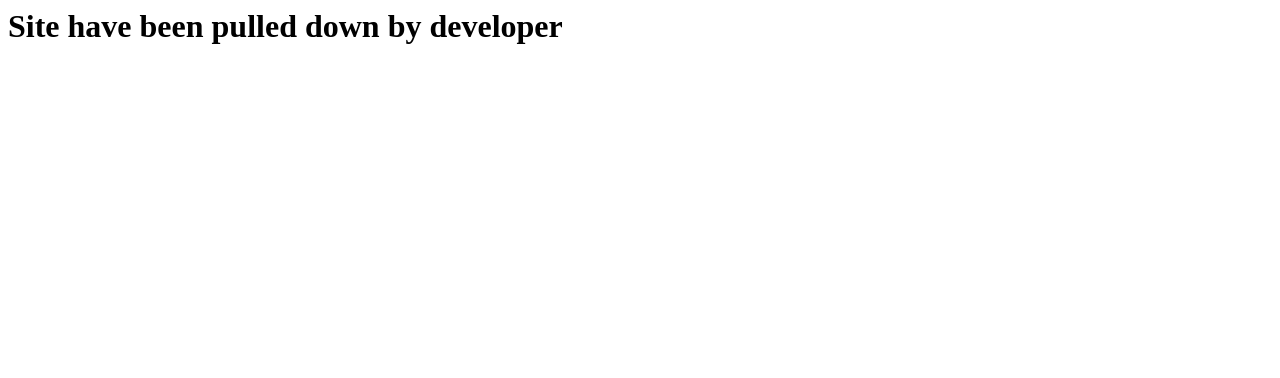
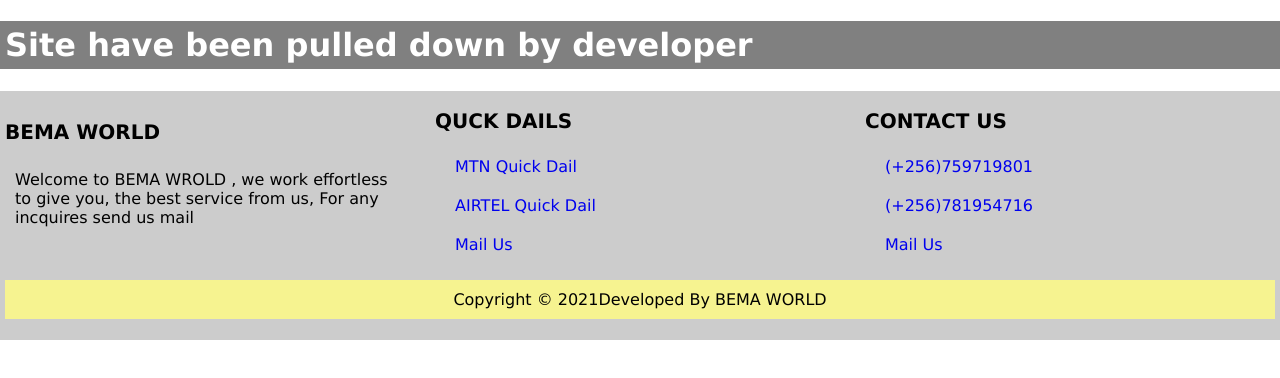
Before and after one commit to preciousbenson/KESSO, a website: page dist/404.html in a window 1280 px wide. Drawn offline with Linux system fonts and the light colour scheme; a web font is replaced by a local one.

Commit message:
down time

```diff
--- a/dist/404.html
+++ b/dist/404.html
@@ -1 +1,64 @@
-<h1>Site have been pulled down by developer</h1>
+<!DOCTYPE html>
+<html lang="en">
+<head>
+    <meta charset="UTF-8">
+    <meta http-equiv="X-UA-Compatible" content="IE=edge">
+    <meta name="viewport" content="width=device-width, initial-scale=1.0">
+    <title>KESSO|LTD</title>
+ <link rel="stylesheet" type="text/css" href="css/design.css">
+    <link rel="stylesheet" type="text/css" href="css/style2.css">
+
+    <!-- cdn font awesome -->
+       <link rel="stylesheet" href="https://cdnjs.cloudflare.com/ajax/libs/font-awesome/5.15.3/css/all.min.css">
+
+<!-- <link rel="stylesheet" href="https://www.w3schools.com/w3css/4/w3.css"> -->
+      <!-- FROM -->
+         <link href='https://fonts.googleapis.com/css?family=Montserrat:400,700' rel='stylesheet' type='text/css'>
+        <link href='https://fonts.googleapis.com/css?family=Droid+Serif:400,700,700italic,400italic' rel='stylesheet' type='text/css'>
+        <!-- FROM -->
+
+</head>
+<body>
+
+
+<h1 class="offnow">Site have been pulled down by developer</h1>
+<!-- footer -->
+            <footer class="footer">
+
+            <div class="grid grid_3">
+                <div class="About_us">
+                    <h1>BEMA WORLD</h1>
+                    <p>Welcome to BEMA WROLD , we work effortless to give you, the best service from us, For any incquires send us mail  </p>
+                </div>
+
+                    <div class="Adress_2" id="contactus">
+                        <h1> QUCK DAILS</h1>
+                        <li><a href="tel:(+256)759719801">MTN Quick Dail </a></li>
+                        <li><a href="tel:(+256)781954716">AIRTEL Quick Dail </a></li>
+
+                        <li><a href="mailto:preciousagaba0@gmail.com?subject=Compliments of the day">Mail Us</a></li>
+
+                    </div>
+
+                     <div class="Adress_2" id="contactus">
+                        <h1>Contact Us</h1>
+                        <li><a href="tel:(+256)759719801">(+256)759719801 </a></li>
+                        <li><a href="tel:(+256)781954716">(+256)781954716 </a></li>
+
+                        <li><a href="mailto:preciousagaba0@gmail.com?subject=Compliments of the day">Mail Us</a></li>
+
+                    </div>
+
+            </div>
+
+                <div class="copyringt">
+                    <!-- <p>KESSO. Copyright &copy; 2021|All Rights Reserved</p> -->
+                    <p>Copyright &copy; <script>document.write(new Date().getFullYear())</script>Developed By BEMA WORLD</p>
+                </div>
+
+
+            </footer>
+	<!-- </div> -->
+
+</body>
+</html>
--- a/dist/css/style2.css
+++ b/dist/css/style2.css
@@ -2,6 +2,14 @@
 * {
   box-sizing: border-box;
 }
+
+/*downtime*/
+.offnow{
+    background-color: grey;
+    color: white;
+    padding: 5px;
+}
+/*.offnow h1*/
 
 .row::after {
   content: "";
--- a/dist/css/styling.css
+++ b/dist/css/styling.css
@@ -2,6 +2,7 @@
 * {
     box-sizing: border-box;
 }
+
 
 /*GALLERY*/
 .container_img > img{
```
